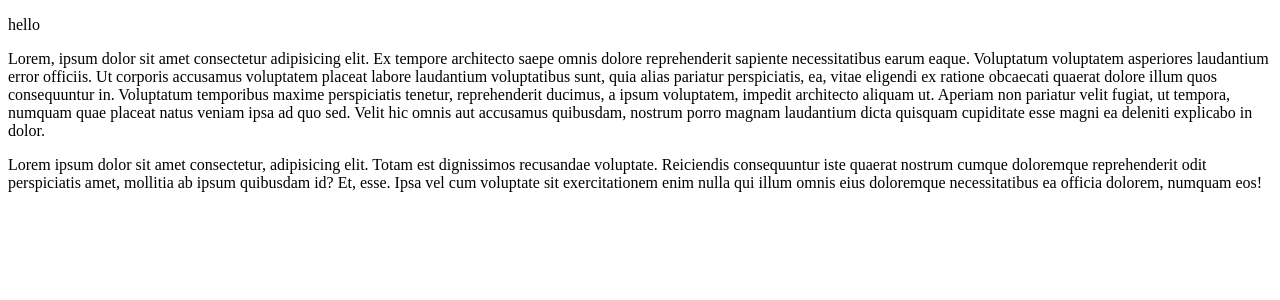
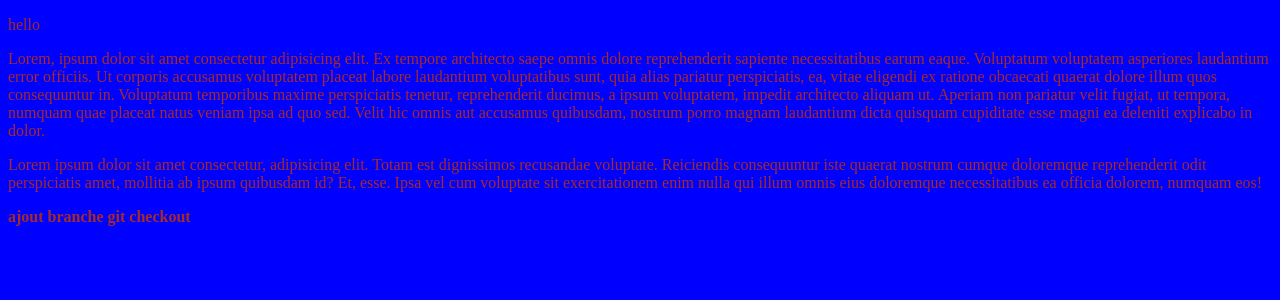
Before and after one commit to sheffia/mon-site, a PHP site: page / in a window 1280 px wide. Shown: the top 300 px of the page. Run offline with PHP 8.4, Linux system fonts and the light colour scheme.

Commit message:
ajout paragraphe + css

```diff
--- a/css/style.css
+++ b/css/style.css
@@ -0,0 +1,5 @@
+body{background: blue;}
+p{color: brown;}
+div{
+    background: aquamarine;
+}
--- a/index.php
+++ b/index.php
@@ -4,11 +4,13 @@
     <meta charset="UTF-8">
     <meta name="viewport" content="width=device-width, initial-scale=1.0">
     <meta http-equiv="X-UA-Compatible" content="ie=edge">
+    <link rel="stylesheet" href="css/style.css">
     <title>Mon site</title>
 </head>
 <body>
    <p>hello</p>
    <p>Lorem, ipsum dolor sit amet consectetur adipisicing elit. Ex tempore architecto saepe omnis dolore reprehenderit sapiente necessitatibus earum eaque. Voluptatum voluptatem asperiores laudantium error officiis. Ut corporis accusamus voluptatem placeat labore laudantium voluptatibus sunt, quia alias pariatur perspiciatis, ea, vitae eligendi ex ratione obcaecati quaerat dolore illum quos consequuntur in. Voluptatum temporibus maxime perspiciatis tenetur, reprehenderit ducimus, a ipsum voluptatem, impedit architecto aliquam ut. Aperiam non pariatur velit fugiat, ut tempora, numquam quae placeat natus veniam ipsa ad quo sed. Velit hic omnis aut accusamus quibusdam, nostrum porro magnam laudantium dicta quisquam cupiditate esse magni ea deleniti explicabo in dolor.</p>
    <p>Lorem ipsum dolor sit amet consectetur, adipisicing elit. Totam est dignissimos recusandae voluptate. Reiciendis consequuntur iste quaerat nostrum cumque doloremque reprehenderit odit perspiciatis amet, mollitia ab ipsum quibusdam id? Et, esse. Ipsa vel cum voluptate sit exercitationem enim nulla qui illum omnis eius doloremque necessitatibus ea officia dolorem, numquam eos!</p>
+   <p><strong>ajout branche git checkout</strong></p>
 </body>
 </html>
```
